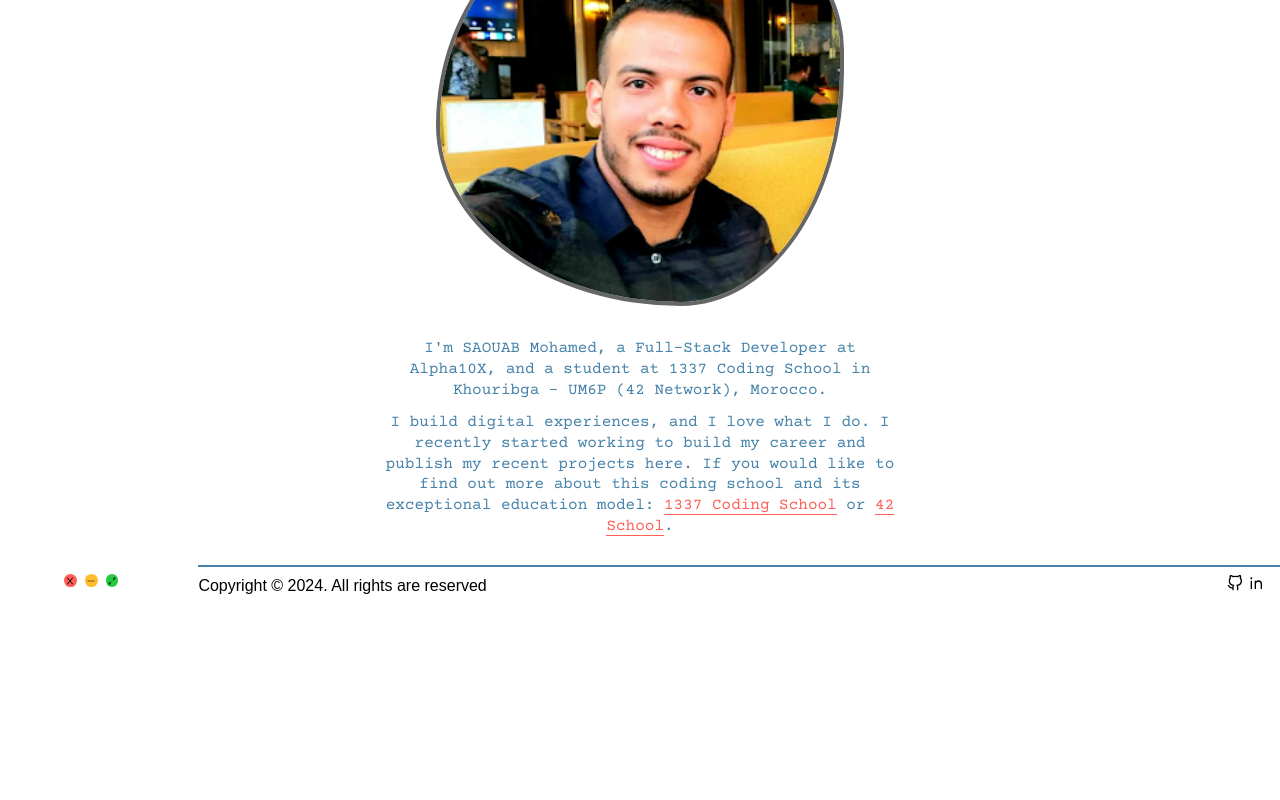
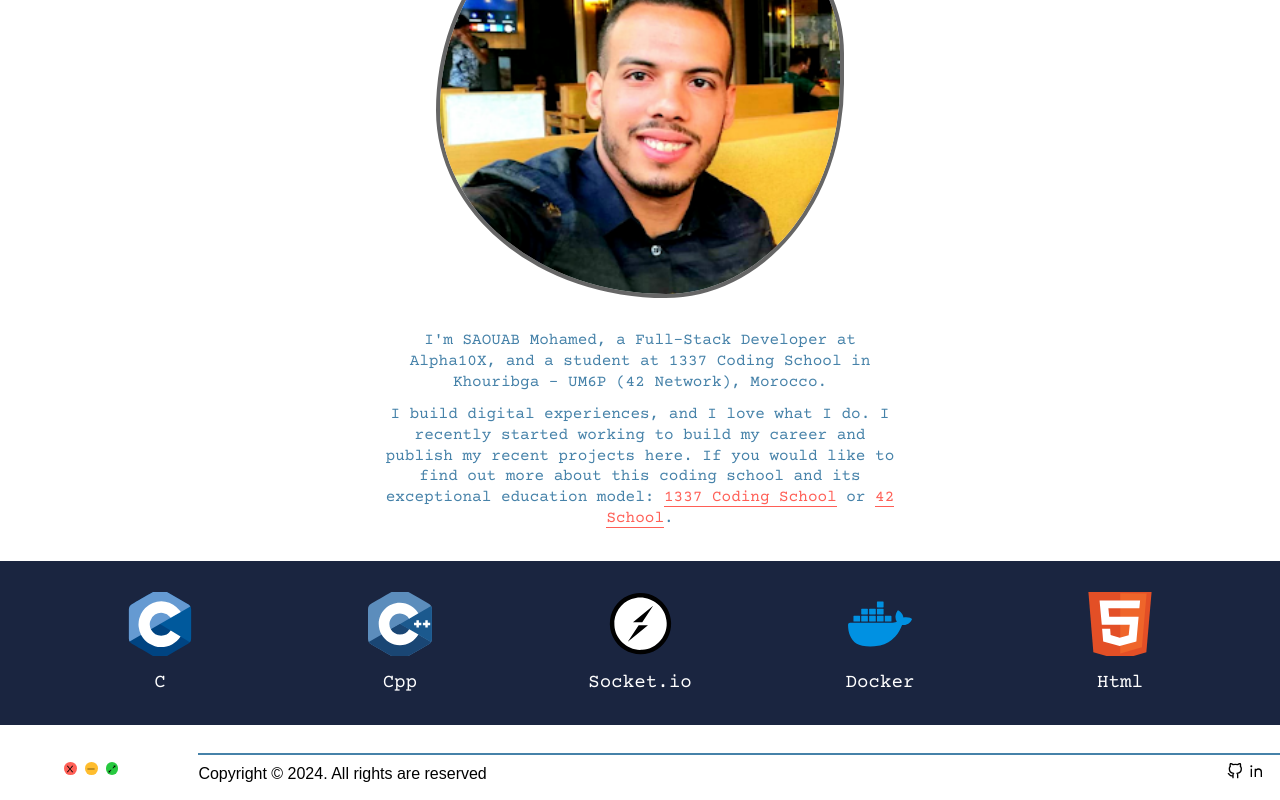
Before and after one commit to msaouab/Portfolio, a React (Vite) app: page / in a window 1280 px wide. Shown: the part 284-1084 px from the top of the page. Before the commit the page ends 896 px from the top, so only its background shows below. Built offline with nearby package versions, Linux system fonts and the light colour scheme; a web font is replaced by a local one.

Commit message:
feat: add the skills bar

```diff
--- a/src/App.tsx
+++ b/src/App.tsx
@@ -14,7 +14,8 @@ const RoutesContainer = styled.div`
 	height: 100dvh;
 	gap: 2rem;
 	& > header {
-		padding-top: 1rem;
+		padding: 0;
+		margin: 0;
 	}
 	& > main {
 		padding-top: 2rem;
--- a/src/components/SkillsSection.tsx
+++ b/src/components/SkillsSection.tsx
@@ -10,12 +10,16 @@ const ListSkills = styled.div`
 	flex-direction: column;
 	justify-content: center;
 	align-items: center;
-	text-align: center;
+	gap: 1rem;
 	width: 100%;
 	& > img {
 		width: 4rem;
 		height: 4rem;
 		object-fit: cover;
+		@media (max-width: 768px) {
+			width: 3rem;
+			height: 3rem;
+		}
 	}
 	& > p {
 		color: #fff;
@@ -27,20 +31,19 @@ const SkillsStyle = styled.div`
 	background-color: #1a2540;
 	color: #fff;
 	height: 100px;
-	padding: 2rem;
-	width: 100%;
 	display: flex !important;
 	justify-content: center;
 	align-items: center;
-	width: 100% !important;
+	max-width: 100vw;
+	width: 100%;
+	overflow: hidden;
+	padding: 2rem 0;
 	& > .sliderContainer {
-		display: flex !important;
-		justify-content: center;
-		align-items: center;
 		max-width: 1200px;
-		@media (max-width: 1200px) {
-			max-width: 1100px;
-		}
+		width: 100%;
+	}
+	@media (max-width: 768px) {
+		padding: 1rem 0;
 	}
 `;
 
@@ -59,7 +62,7 @@ const SkillsSection = () => {
 		dots: false,
 		infinite: true,
 		speed: 500,
-		slidesToShow: 6,
+		slidesToShow: 5,
 		slidesToScroll: 1,
 		autoplay: false,
 		autoplaySpeed: 2000,
@@ -70,20 +73,24 @@ const SkillsSection = () => {
 				breakpoint: 1024,
 				settings: {
 					slidesToShow: 4,
-					infinite: true,
+				},
+			},
+			{
+				breakpoint: 868,
+				settings: {
+					slidesToShow: 3,
 				},
 			},
 			{
 				breakpoint: 600,
 				settings: {
-					slidesToShow: 3,
-					initialSlide: 2,
+					slidesToShow: 2,
 				},
 			},
 			{
-				breakpoint: 480,
+				breakpoint: 350,
 				settings: {
-					slidesToShow: 2,
+					slidesToShow: 1,
 				},
 			},
 		],
--- a/src/index.css
+++ b/src/index.css
@@ -18,6 +18,7 @@
 body {
 	overflow-x: hidden;
 	background-color: var(--primary-color);
+	max-width: 100vw;
 }
 
 ::-webkit-scrollbar {
--- a/src/pages/Profile.tsx
+++ b/src/pages/Profile.tsx
@@ -14,14 +14,19 @@ const ProfileContainer = styled.main`
 	justify-content: center;
 	gap: 2rem;
 	color: var(--text-color);
-	overflow: hidden;
+	/* box-sizing: border-box; */
+
+	/* overflow: hidden; */
 	& > h1 {
+		align-items: center;
+		justify-content: center;
+		display: flex;
 		text-align: center;
 		font-family: var(--font-name);
 		& > img {
 			width: 2.4rem;
 			height: 2.4rem;
-			margin-left: 0.5rem;
+			/* margin-left: 0.5rem; */
 		}
 		@media (max-width: 768px) {
 			font-size: 1.5rem;
@@ -88,7 +93,7 @@ const Profile = () => {
 	};
 
 	return (
-		<ProfileContainer>
+		<ProfileContainer className="">
 			<h1>
 				<TypingText
 					text="Hi, I'm SAOUAB Mohamed"
@@ -100,7 +105,7 @@ const Profile = () => {
 				<ProfileImage />
 			</div>
 			<TextProfile />
-			{/* <SkillsSection /> */}
+			<SkillsSection />
 		</ProfileContainer>
 	);
 };
```
